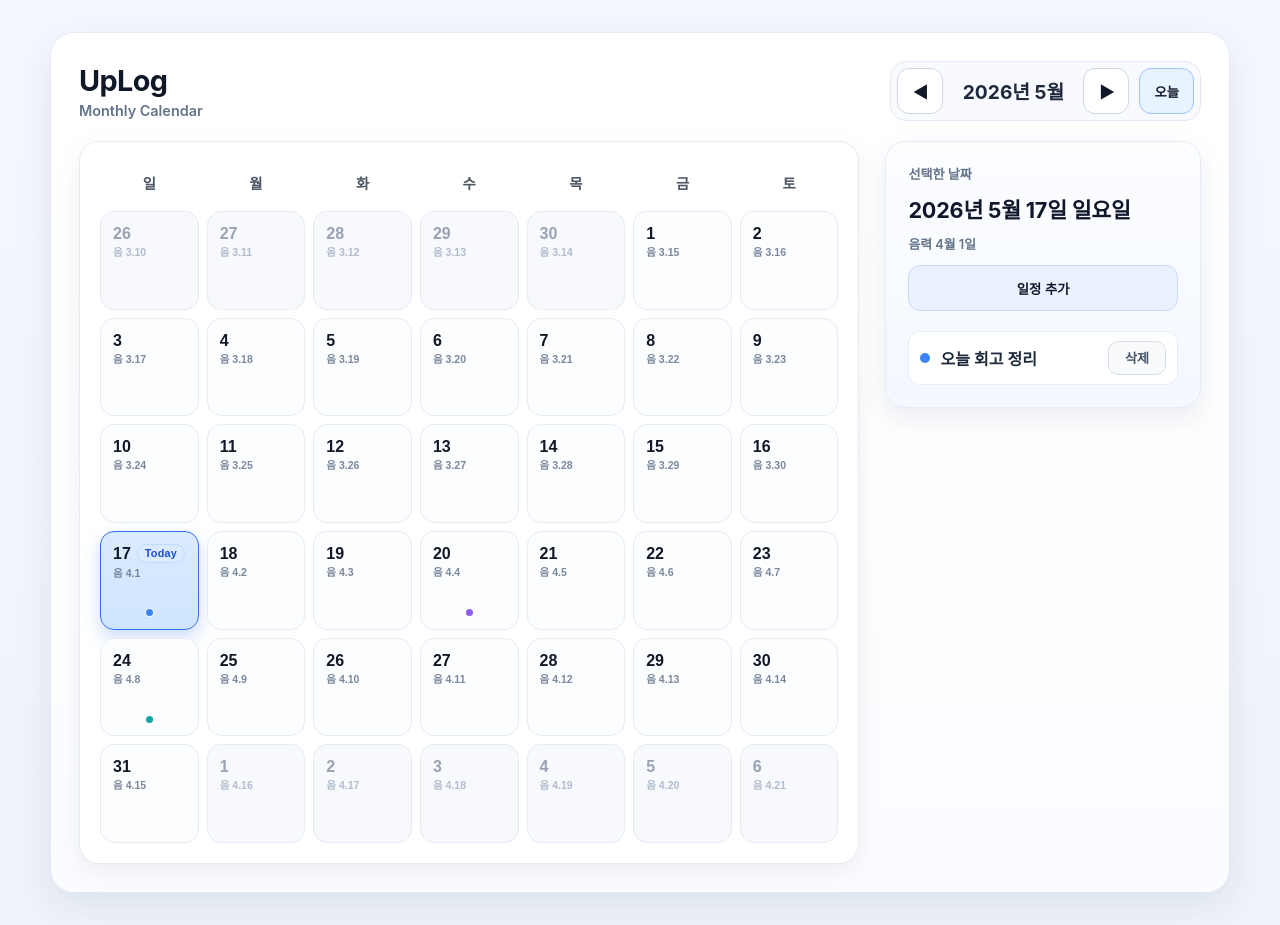
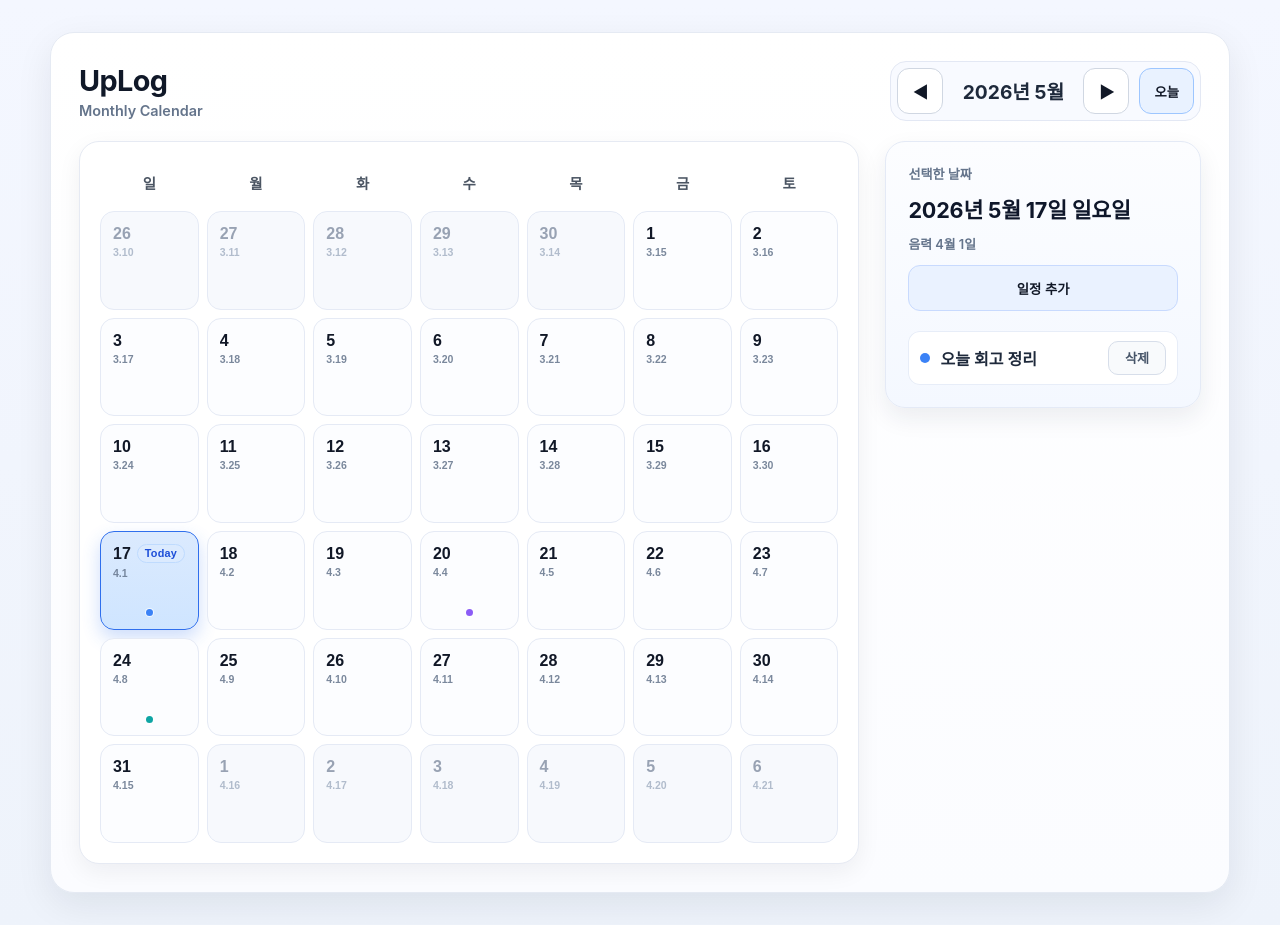
Before and after one commit to sindw07-sys/xvcnmwefqoiwsdafklcxlioweriowndcsvjk, a React (Vite) app: page / in a window 1280 px wide. Built offline with nearby package versions, Linux system fonts and the light colour scheme.

Commit message:
Shorten lunar date label in calendar cells

```diff
--- a/src/App.tsx
+++ b/src/App.tsx
@@ -87,7 +87,7 @@ const getLunarDateText = (date: Date, withLabel = false): string => {
     return `음력 ${month}월 ${day}일`;
   }
 
-  return `음 ${month}.${day}`;
+  return `${month}.${day}`;
 };
 
 
```
